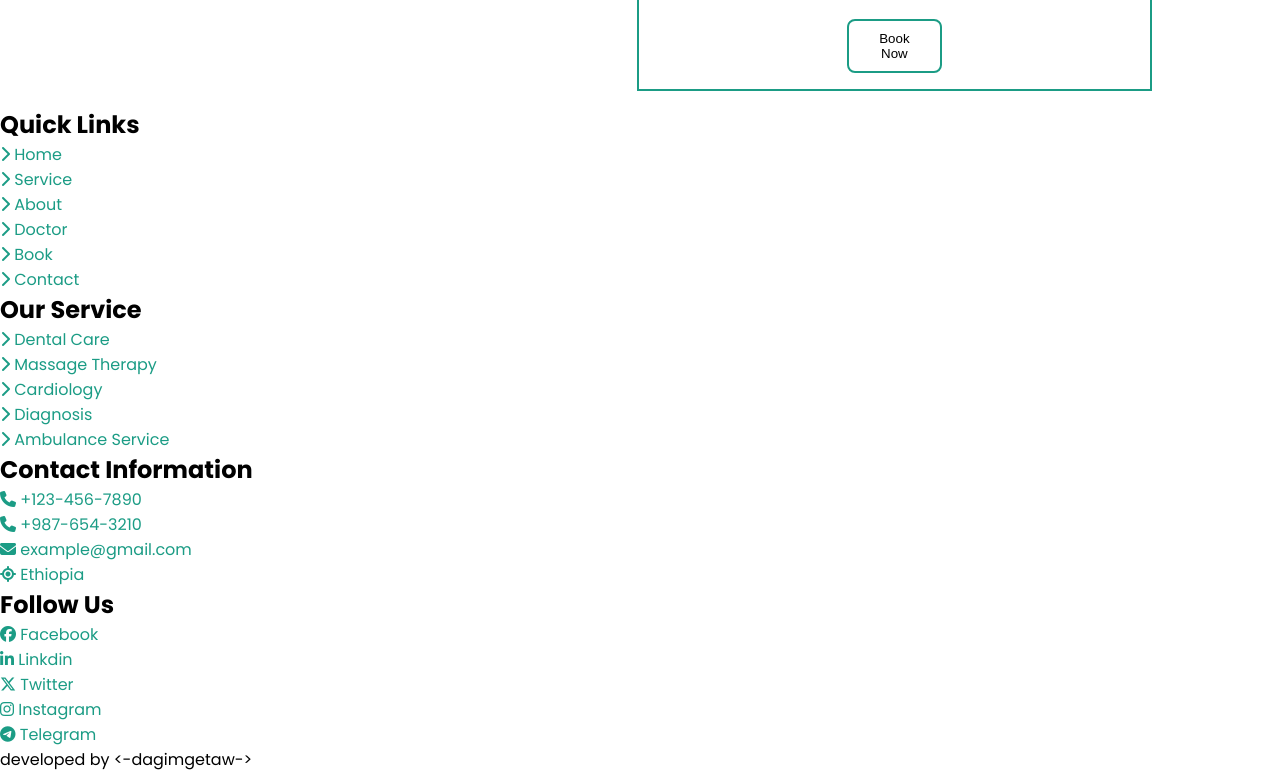
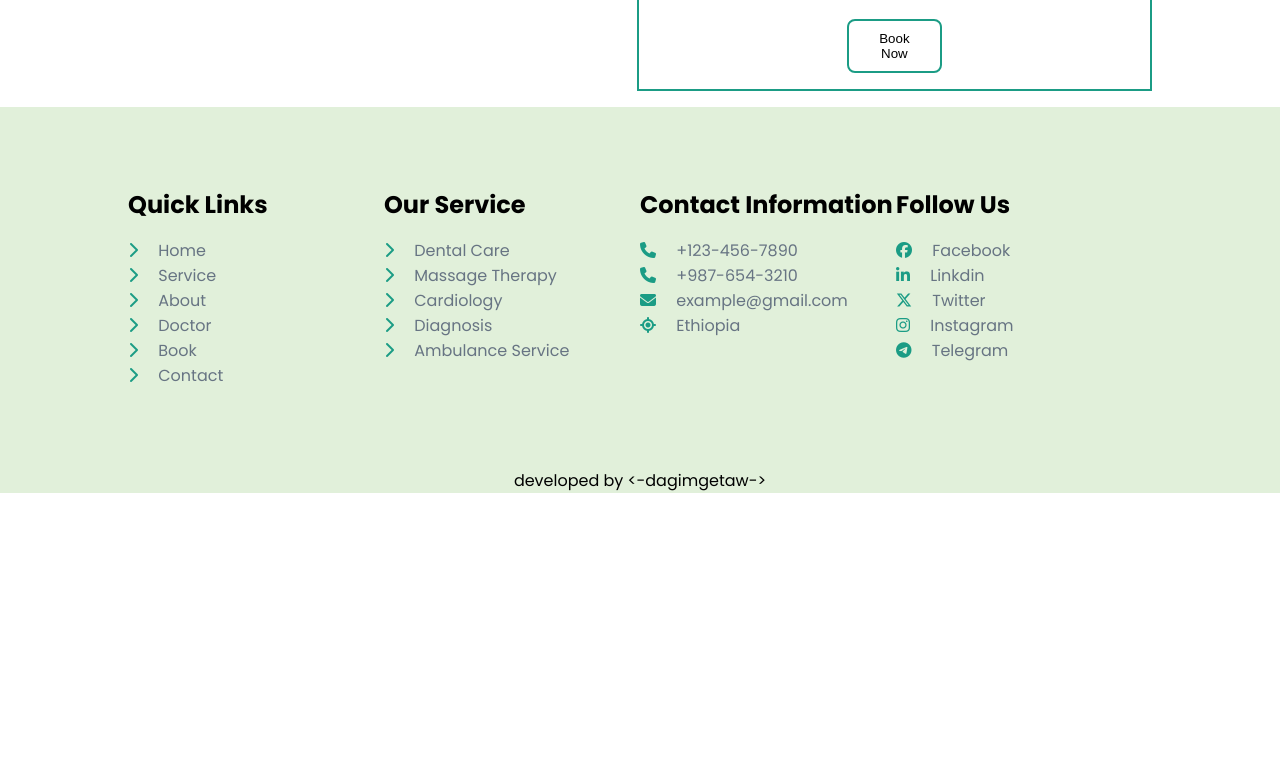
Before and after one commit to dagimgetaw/Responsive-Hospital-Website, a plain HTML site: page index.html in a window 1280 px wide. Shown: the part 4041-4813 px from the top of the page. After the commit the page ends 4534 px from the top, so only its background shows below. Drawn offline with nearby package versions, Linux system fonts and the light colour scheme; a script that the page names is missing.

Commit message:
fotter styl

```diff
--- a/style.css
+++ b/style.css
@@ -309,7 +309,6 @@ hr {
   text-align: center;
   font-size: 2em;
   padding: 2rem 0;
-  color: var(--clr-font);
 }
 .book .book__second input {
   display: block;
@@ -335,3 +334,33 @@ hr {
   background: var(--clr-font);
   color: var(--clr-one);
 }
+/* --------------------------------------------- */
+.bottom {
+  display: grid;
+  grid-template-columns: repeat(4, 1fr);
+  padding: 5rem 8rem;
+  background: var(--clr-two);
+}
+.bottom .bottom__one h2,
+.bottom .bottom__two h2,
+.bottom .bottom__three h2,
+.bottom .bottom__four h2 {
+  padding-bottom: 1rem;
+}
+.bottom .bottom__one ul,
+.bottom .bottom__two ul,
+.bottom .bottom__three ul,
+.bottom .bottom__four ul {
+  list-style: none;
+}
+.bottom .bottom__one ul li a span,
+.bottom .bottom__two ul li a span,
+.bottom .bottom__three ul li a span,
+.bottom .bottom__four ul li a span {
+  color: var(--clr-text);
+  padding-left: 1rem;
+}
+footer p {
+  text-align: center;
+  background: var(--clr-two);
+}
```
